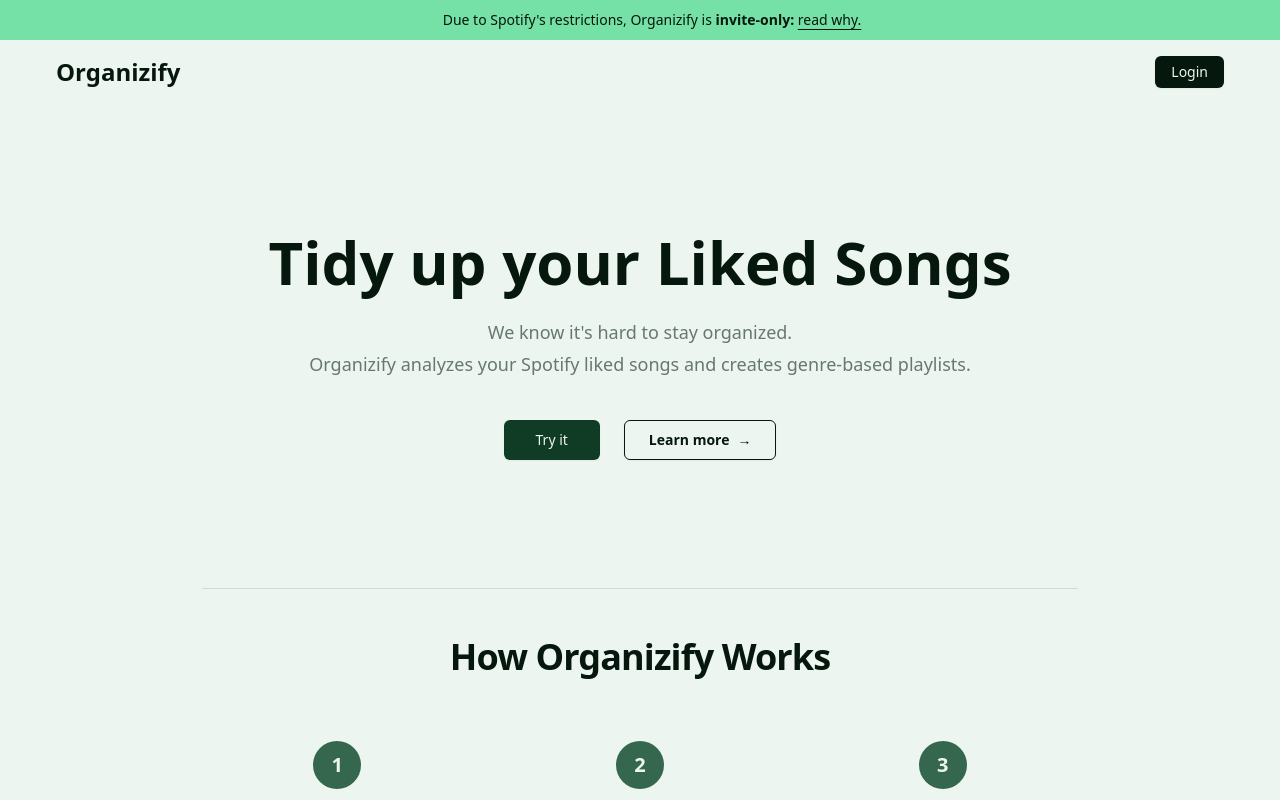
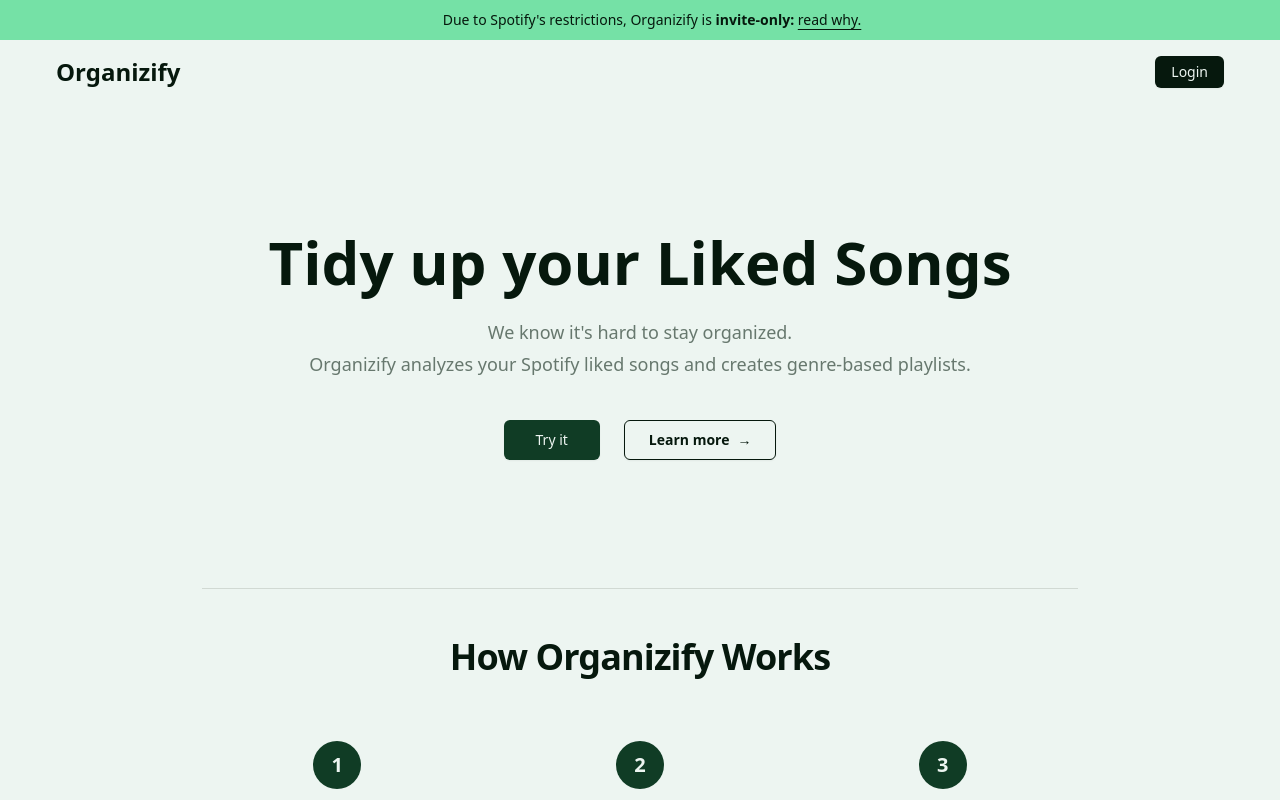
Before and after one commit to andrefmonteiro/organizify, a Nuxt app: page / in a window 1280 px wide. Shown: the top 800 px of the page. Built offline with nearby package versions, Linux system fonts and the light colour scheme; no server answers.

Commit message:
moar colors

```diff
--- a/components/HowItWorks.vue
+++ b/components/HowItWorks.vue
@@ -11,7 +11,7 @@
 			<div class="max-w-4xl mx-auto mt-16">
 				<div class="grid grid-cols-1 md:grid-cols-3 gap-8">
 					<div class="text-center space-y-4">
-						<div class="w-12 h-12 mx-auto bg-brand-green-light rounded-full flex items-center justify-center text-primary-foreground font-bold text-xl">
+						<div class="w-12 h-12 mx-auto bg-brand-green rounded-full flex items-center justify-center text-primary-foreground font-bold text-xl">
 							1
 						</div>
 						<h3 class="text-lg font-semibold text-text-primary">
@@ -23,7 +23,7 @@
 					</div>
 
 					<div class="text-center space-y-4">
-						<div class="w-12 h-12 mx-auto bg-brand-green-light rounded-full flex items-center justify-center text-primary-foreground font-bold text-xl">
+						<div class="w-12 h-12 mx-auto bg-brand-green rounded-full flex items-center justify-center text-primary-foreground font-bold text-xl">
 							2
 						</div>
 						<h3 class="text-lg font-semibold text-text-primary">
@@ -35,7 +35,7 @@
 					</div>
 
 					<div class="text-center space-y-4">
-						<div class="w-12 h-12 mx-auto bg-brand-green-light rounded-full flex items-center justify-center text-primary-foreground font-bold text-xl">
+						<div class="w-12 h-12 mx-auto bg-brand-green rounded-full flex items-center justify-center text-primary-foreground font-bold text-xl">
 							3
 						</div>
 						<h3 class="text-lg font-semibold text-text-primary">
```
